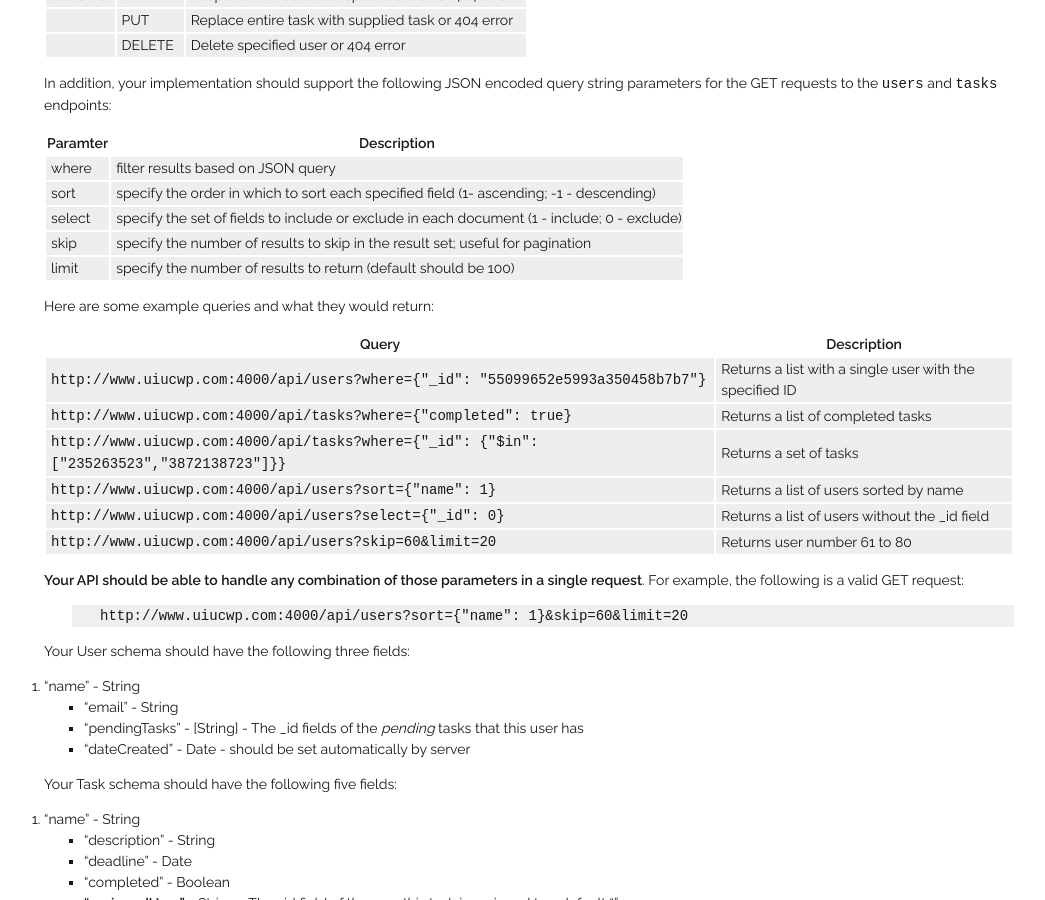
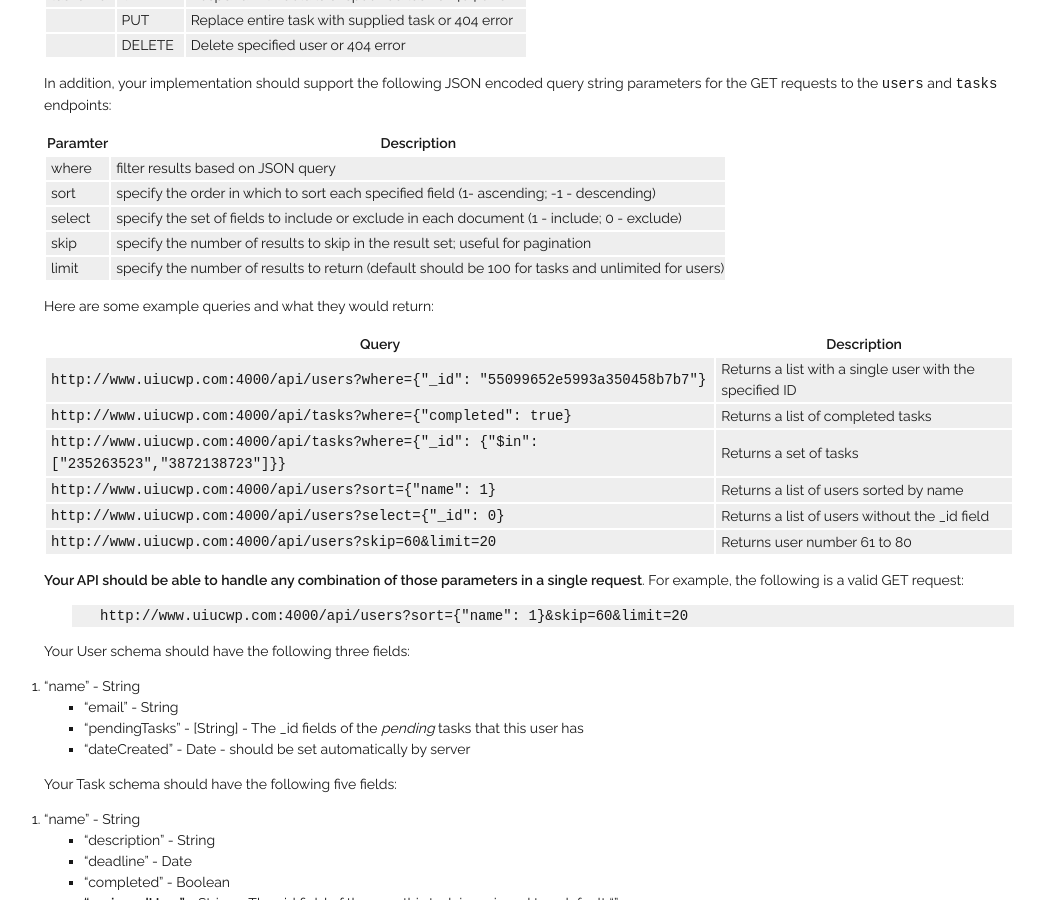
Before and after one commit to biplabdeka/fa2016, a Jekyll site: the page built from _posts/2015-3-17-MP-3.md, in a window 1280 px wide and 900 px high, scrolled down 1012 px. Shown: the whole window, without its empty margins (111-1156 px from the left). Built offline with Jekyll 4.4.1, drawn with Linux system fonts in a browser that asks for light colours; nearby versions of some CDN libraries; Markdown is read by kramdown in place of the engine named in the settings.

Commit message:
no need for pacgination in User List

```diff
--- a/_posts/2015-3-17-MP-3.md
+++ b/_posts/2015-3-17-MP-3.md
@@ -47,7 +47,7 @@
 | sort     | specify the order in which to sort each specified field  (1- ascending; -1 - descending)     |
 | select   | specify the set of fields to include or exclude in each document  (1 - include; 0 - exclude) |
 | skip     | specify the number of results to skip in the result set; useful for pagination               |
-| limit    | specify the number of results to return (default should be 100)                              |
+| limit    | specify the number of results to return (default should be 100 for tasks and unlimited for users)                    |
 
 Here are some example queries and what they would return:
 
@@ -132,7 +132,7 @@
 	    User List:
 	    <ul>
 	    	<li>List **all** user names <del>(20 at a time)</del>. The API should be called only to return the needed information about each user (user name and _id). Clicking on a user should take us to the User Details view.</li>
-	    	<li>Have next and previous buttons. </li>
+	    	<li><del>Have next and previous buttons. </del></li>
 	    	<li>Have a button to create a new user that takes you to Add User view. </li>
 	    	<li>Have a sort-by dropdown menu with appropriate options (name, dateCreated) and ascending/descending radio buttons. Any change to the sorting inputs should result in an API call that gets the new data (we do not want you to sort or filter data in the front-end).</li>
 		</ul>
```
